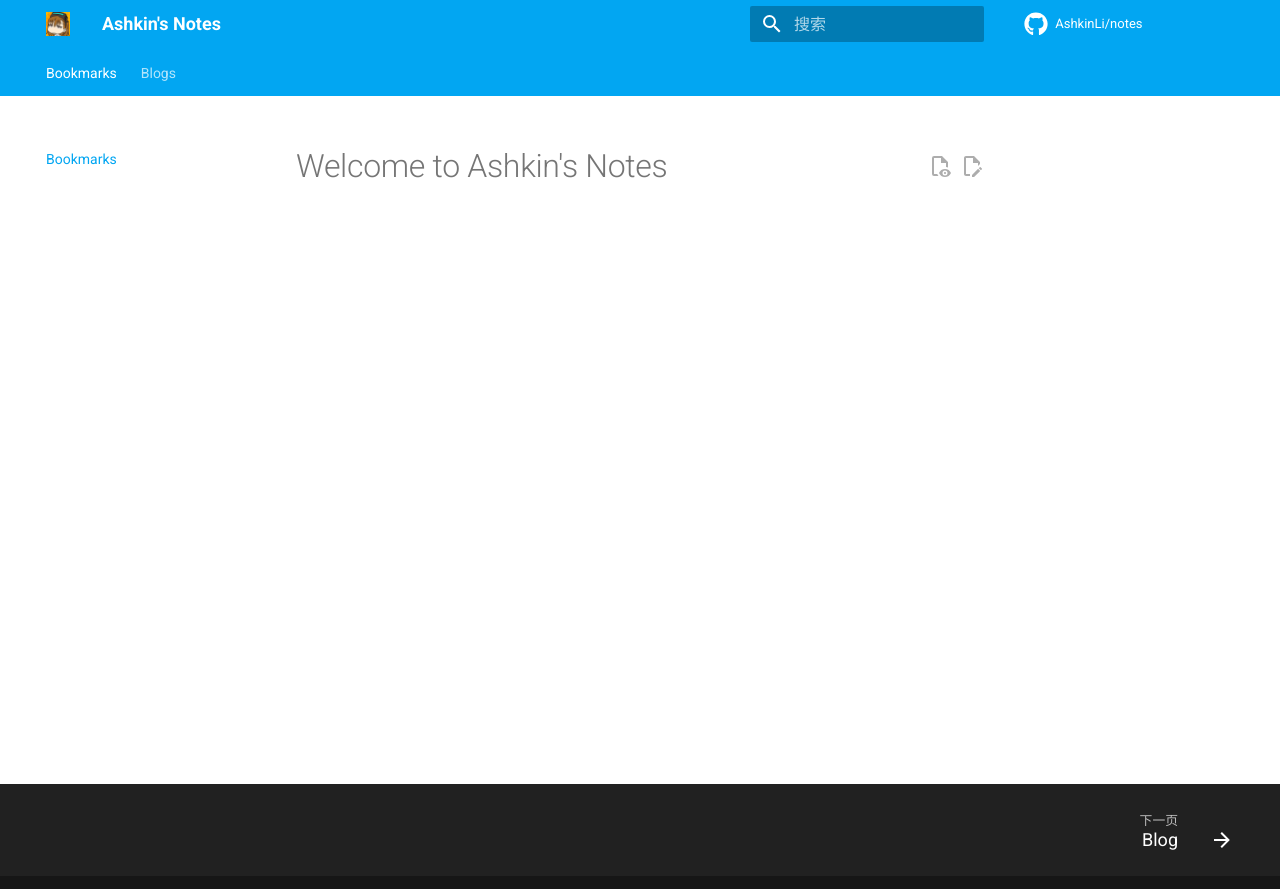
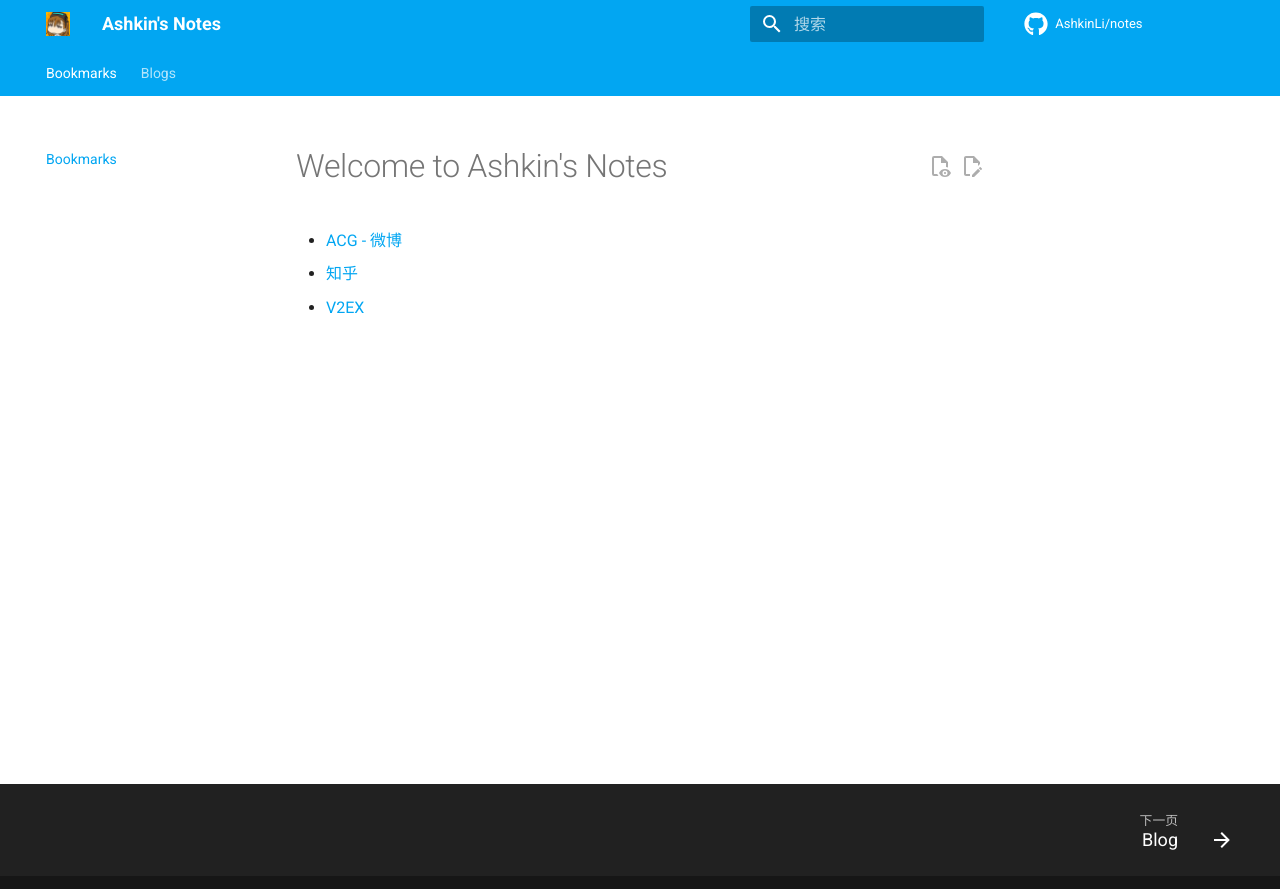
Before and after one commit to AshkinLi/notes, an MkDocs documentation site: the page built from docs/index.md, in a window 1280 px wide. Shown: the top 889 px of the page. Built offline with MkDocs 1.6.1 and Material for MkDocs 9.7.7, drawn with Linux system fonts in a browser that asks for light colours; comment, search, counter and statistics services are not loaded.

Commit message:
Synchronized in 2024-08-16 19:16:31

```diff
--- a/docs/index.md
+++ b/docs/index.md
@@ -1 +1,5 @@
 # Welcome to Ashkin's Notes
+
+- [ACG - 微博](https://weibo.com/mygroups?gid=4123220279896173){ target="_blank" }
+- [知乎](https://zhihu.com){ target="_blank" }
+- [V2EX](https://www.v2ex.com/){ target="_blank" }
```
